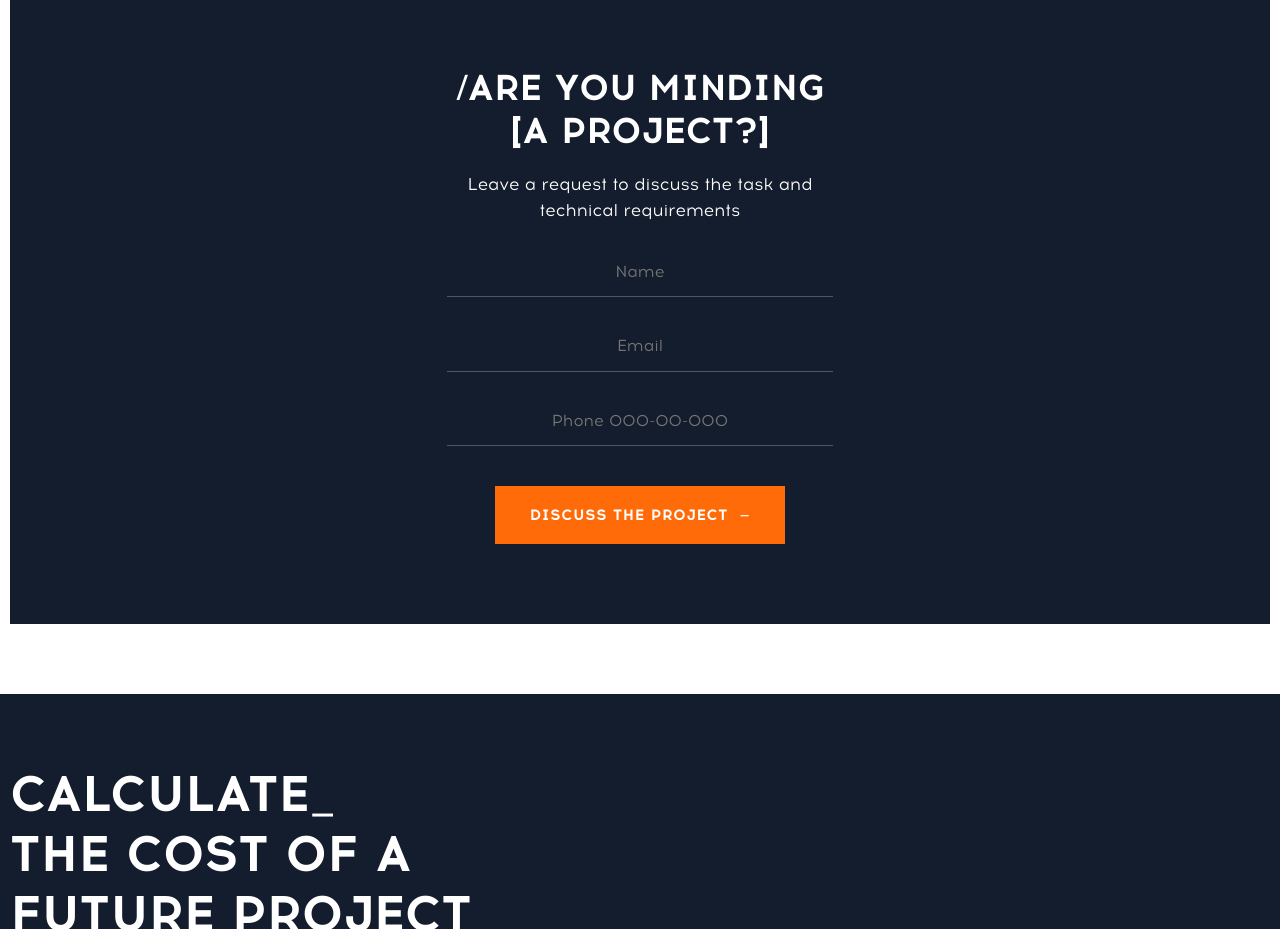
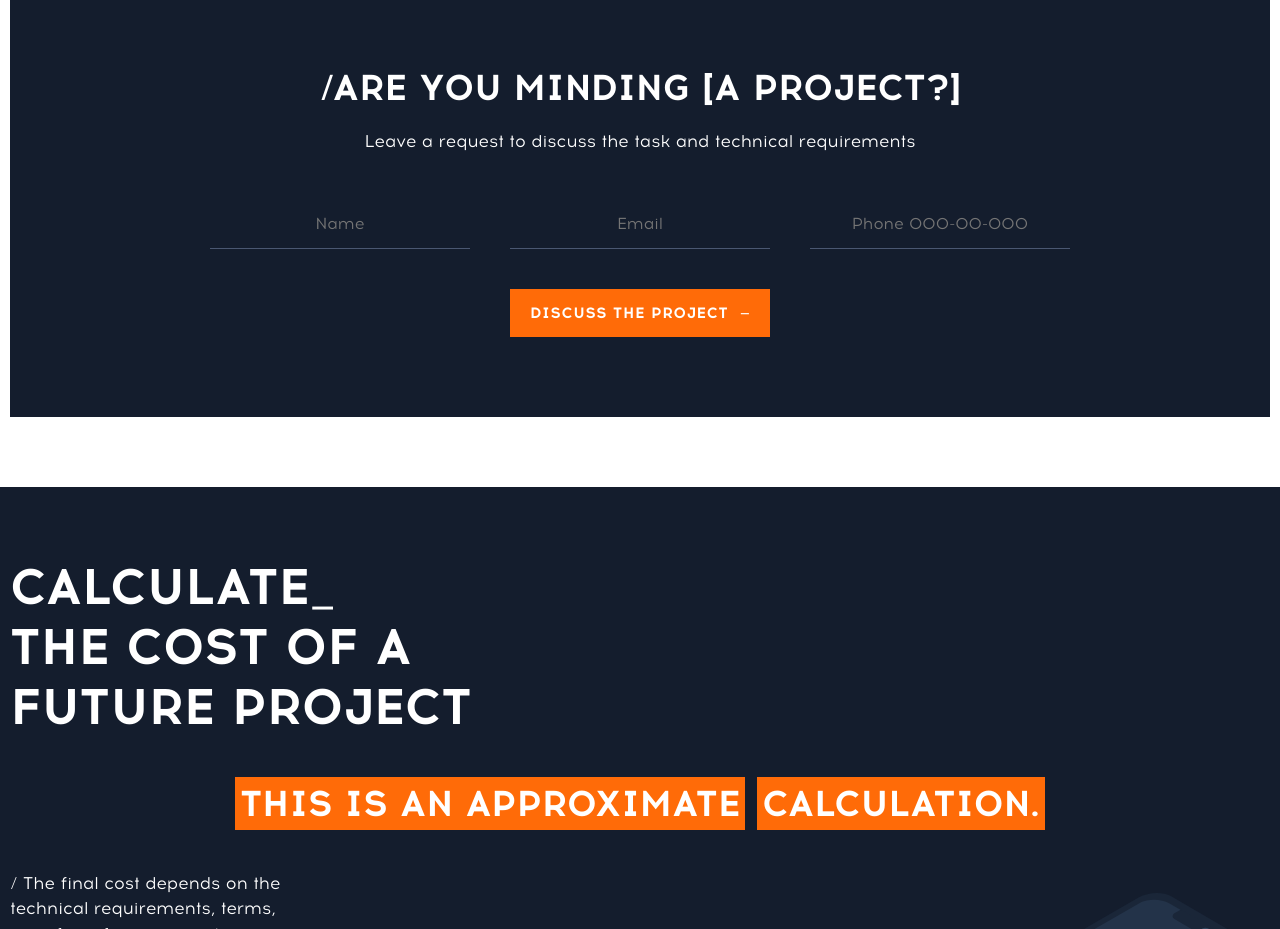
Before and after one commit to yuragms/marafon14days, a plain HTML site: page index.html in a window 1280 px wide. Shown: the part 3920-4849 px from the top of the page. Drawn offline with Linux system fonts and the light colour scheme; files whose address does not match are found by name.

Commit message:
desctop 3

```diff
--- a/css/style.css
+++ b/css/style.css
@@ -733,6 +733,11 @@ body {
   margin: 0 0 30px 0;
 }
 
+.callback-form-input-container {
+  display: flex;
+  flex-direction: column;
+}
+
 .callback-form-input {
   background: transparent;
   border: none;
@@ -1351,4 +1356,35 @@ body {
     top: -23px;
     z-index: 1;
   }
+
+  .callback-form-title,
+  .callback-form-descr {
+    width: 100%;
+  }
+
+  .callback-form-descr {
+    margin-bottom: 50px;
+    width: 100%;
+  }
+
+  .callback-form-input-container {
+    flex-direction: row;
+    width: 100%;
+    justify-content: center;
+  }
+
+  .callback-form-input {
+    width: 30%;
+    max-width: 260px;
+    margin-right: 40px;
+  }
+
+  .callback-form-submit {
+    width: 260px;
+    padding: 15px 20px;
+  }
+
+  .callback-form-input:last-child {
+    margin-right: 0;
+  }
 }
--- a/index.html
+++ b/index.html
@@ -531,7 +531,7 @@
           <p class="callback-form-descr">
             Leave a request to discuss the task and technical requirements
           </p>
-
+          <div class="callback-form-input-container">
             <input
               type="text"
               class="callback-form-input"
@@ -551,6 +551,7 @@
               pattern="[0-9]{3}-[0-9]{2}-[0-9]{3}"
               id="callback-form-input-phone"
             />
+          </div>
           <input
             type="submit"
             class="callback-form-submit accent-btn"
```
Lines whose indentation alone changed are shown as unchanged.
